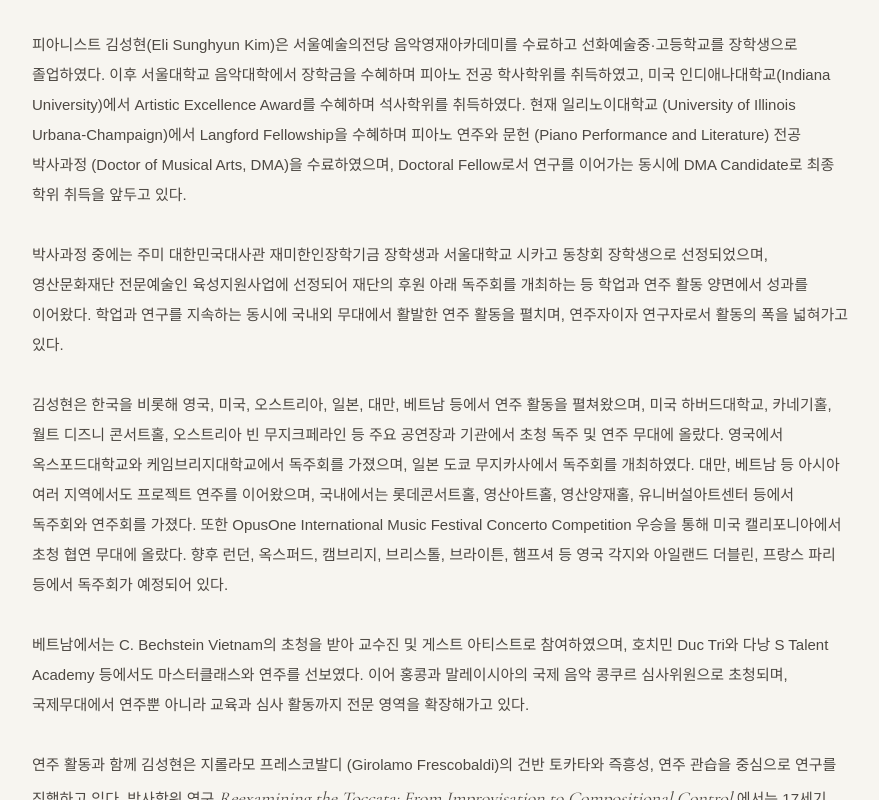
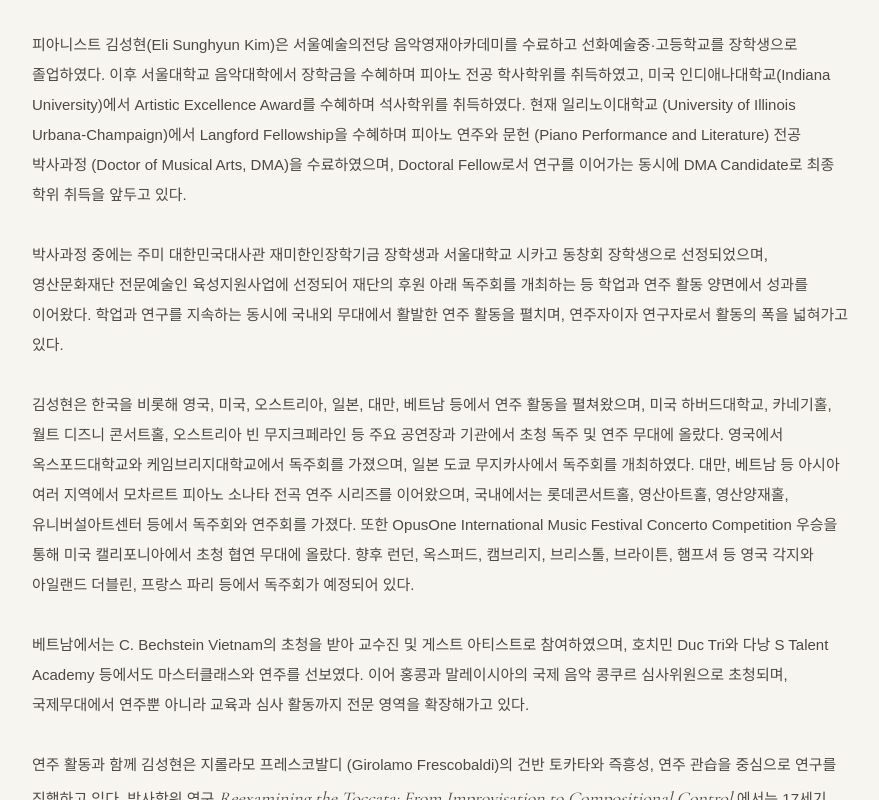
Before and after one commit to EliKimPianist/EliKimPianist.github.io, a plain HTML site: page biography-ko.html in a window 1280 px wide. Shown: the part 466-1266 px from the top of the page, without its empty margins (198-1077 px from the left). Drawn offline with nearby package versions, Linux system fonts and the light colour scheme.

Commit message:
Update biography-ko.html

```diff
--- a/biography-ko.html
+++ b/biography-ko.html
@@ -398,8 +398,8 @@
   연주 활동을 펼쳐왔으며, 미국 하버드대학교, 카네기홀, 월트 디즈니 콘서트홀,
   오스트리아 빈 무지크페라인 등 주요 공연장과 기관에서 초청 독주 및 연주 무대에 올랐다.
   영국에서 옥스포드대학교와 케임브리지대학교에서 독주회를 가졌으며,
-  일본 도쿄 무지카사에서 독주회를 개최하였다. 대만, 베트남 등 아시아 여러 지역에서도
-  프로젝트 연주를 이어왔으며, 국내에서는 롯데콘서트홀, 영산아트홀, 영산양재홀,
+  일본 도쿄 무지카사에서 독주회를 개최하였다. 대만, 베트남 등 아시아 여러 지역에서
+  모차르트 피아노 소나타 전곡 연주 시리즈를 이어왔으며, 국내에서는 롯데콘서트홀, 영산아트홀, 영산양재홀,
   유니버설아트센터 등에서 독주회와 연주회를 가졌다.
   또한 OpusOne International Music Festival Concerto Competition 우승을 통해
   미국 캘리포니아에서 초청 협연 무대에 올랐다. 향후 런던, 옥스퍼드, 캠브리지, 브리스톨,
```
